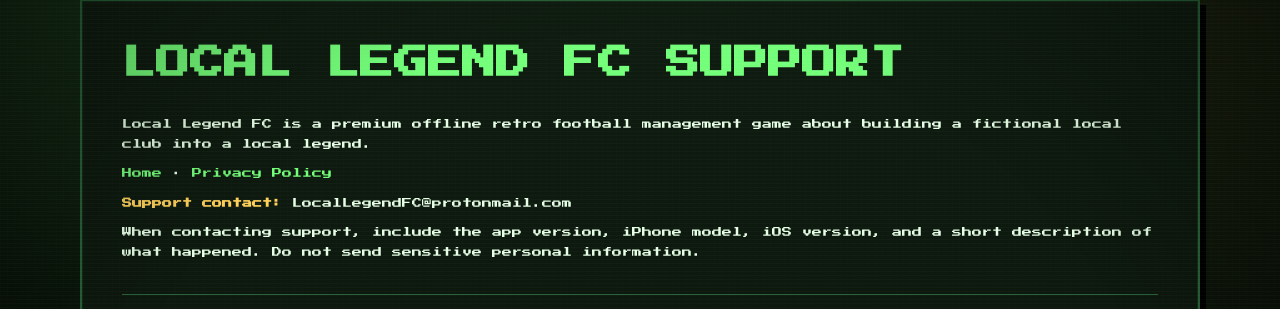
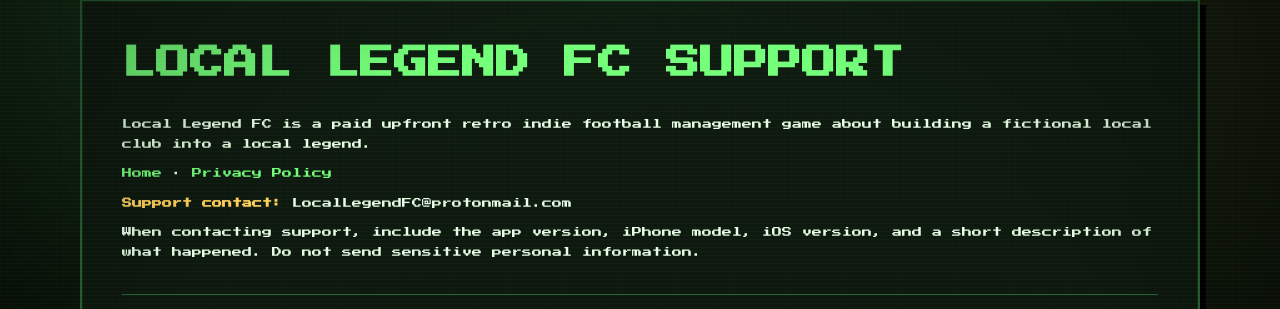
Before and after one commit to tiagomartinspinto/LocalLegendFC-site, a Jekyll site: the page built from support.md, in a window 1280 px wide and 1400 px high. Shown: the part 117-426 px from the top of the window. Built offline with Jekyll 4.4.1, drawn with Linux system fonts in a browser that asks for light colours; some of the changed text lies outside the part shown.

Commit message:
Replace premium wording with retro indie copy

```diff
--- a/_config.yml
+++ b/_config.yml
@@ -1,5 +1,5 @@
 title: Local Legend FC
-description: Small Club, Big Dreams. A premium offline retro football management game.
+description: Small Club, Big Dreams. A paid upfront retro indie football management game.
 url: https://locallegendfc.com
 baseurl: ""
 markdown: kramdown
--- a/_layouts/default.html
+++ b/_layouts/default.html
@@ -5,7 +5,7 @@
   <meta name="viewport" content="width=device-width, initial-scale=1">
   <script>document.documentElement.className = document.documentElement.className.replace('no-js', 'js');</script>
   <title>{% if page.title %}{{ page.title }} · {% endif %}{{ site.title | default: 'Local Legend FC' }}</title>
-  <meta name="description" content="{{ page.description | default: site.description | default: 'A premium offline retro football management game about building a tiny fictional club into a local legend.' }}">
+  <meta name="description" content="{{ page.description | default: site.description | default: 'A paid upfront retro indie football management game about building a tiny fictional club into a local legend.' }}">
   <link rel="icon" href="{{ '/assets/favicon.svg' | relative_url }}" type="image/svg+xml">
   <link rel="preconnect" href="https://fonts.googleapis.com">
   <link rel="preconnect" href="https://fonts.gstatic.com" crossorigin>
@@ -38,7 +38,7 @@
         <div class="hero-copy">
           <p class="eyebrow">&gt; Small club, big dreams<span class="cursor">_</span></p>
           <h1>Local Legend FC</h1>
-          <p class="hero-text">A premium offline retro football management game about building a tiny fictional club into a local legend.</p>
+          <p class="hero-text">An offline, retro indie football management game about building a tiny fictional club into a local legend.</p>
           <div class="hero-actions">
             <a class="button primary" href="{{ '/screenshots/' | relative_url }}">View screenshots</a>
             <a class="button" href="{{ '/privacy/' | relative_url }}">Privacy promise</a>
@@ -63,7 +63,7 @@
   </main>
 
   <footer class="site-footer">
-    <span>Premium offline football management.</span>
+    <span>Paid upfront retro football management.</span>
     <span>No ads. No tracking.</span>
     <a href="mailto:LocalLegendFC@protonmail.com">LocalLegendFC@protonmail.com</a>
   </footer>
--- a/support.md
+++ b/support.md
@@ -5,7 +5,7 @@ permalink: /support/
 
 # Local Legend FC Support
 
-Local Legend FC is a premium offline retro football management game about building a fictional local club into a local legend.
+Local Legend FC is a paid upfront retro indie football management game about building a fictional local club into a local legend.
 
 [Home]({{ '/' | relative_url }}) · [Privacy Policy]({{ '/privacy/' | relative_url }})
 
```
Also changed, not shown: index.md (+1 -1 lines), screenshots.md (+1 -1 lines), README.md.
